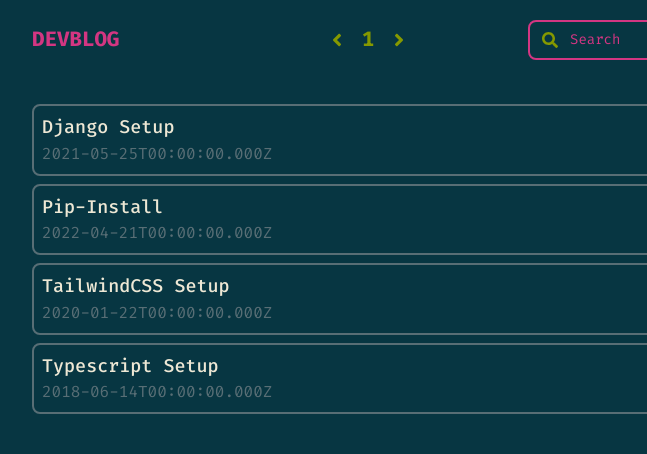
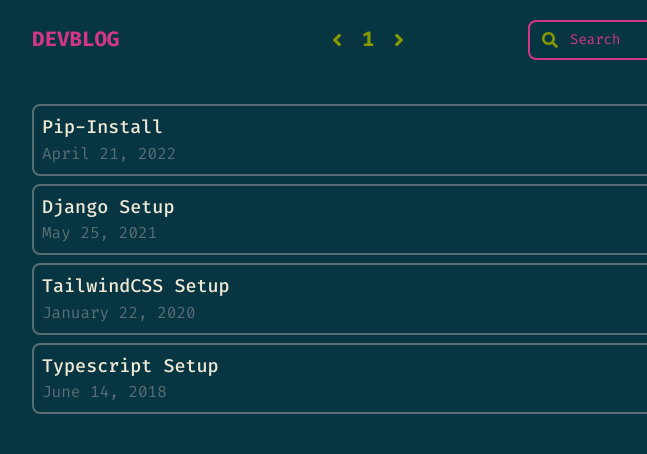
Before and after one commit to coffee-monk/developer-blog, a Gatsby site: page / in a window 1280 px wide. Shown: the top 454 px of the page, 272-919 px from the left. Built offline with nearby package versions, Linux system fonts and the light colour scheme; Gatsby itself is replaced by a stand-in of ours; some packages are replaced by stand-ins of ours; a small style sheet from the web is missing.

Commit message:
set order of posts by date

```diff
--- a/src/components/postLink.js
+++ b/src/components/postLink.js
@@ -11,15 +11,15 @@ import {
 import { faFileAlt } from "@fortawesome/free-solid-svg-icons"
 
 const PostLink = ({ post }) => {
-  const { slug, title, date, language } = post.frontmatter
+  const { slug, title, date, language } = post
   const id = post.id
 
-  // const dateString = new Date(date).toLocaleDateString("en-US", {
-  //   year: "numeric",
-  //   month: "long",
-  //   day: "numeric",
-  //   timeZone: "UTC",
-  // })
+  const dateFormatted = new Date(date).toLocaleDateString("en-US", {
+    year: "numeric",
+    month: "long",
+    day: "numeric",
+    timeZone: "UTC",
+  })
 
   let icon
   switch (language) {
@@ -46,7 +46,7 @@ const PostLink = ({ post }) => {
         <div className="flex items-center justify-between border-base-01 border-2 rounded-lg p-2 my-2 hover:border-green-sol hover:text-cyan-sol transition ease-out duration-100">
           <div>
             <h3>{title}</h3>
-            <p className="text-base-01">{date}</p>
+            <p className="text-base-01">{dateFormatted}</p>
           </div>
           <FontAwesomeIcon className="text-5xl" icon={icon} />
         </div>
--- a/src/components/postsBoard.js
+++ b/src/components/postsBoard.js
@@ -17,13 +17,11 @@ const Posts = () => {
   // apply filters and pagination
   if (filteredPosts.length === 0 && languageFilter.length > 0) {
     currentPosts = posts
-      .filter(post => languageFilter.includes(post.frontmatter.language))
+      .filter(post => languageFilter.includes(post.language))
       .slice(indexOfFirstPost, indexOfLastPost)
   } else if (filteredPosts.length > 0 && languageFilter.length > 0) {
     currentPosts = filteredPosts
-      .filter(filteredPost =>
-        languageFilter.includes(filteredPost.frontmatter.language)
-      )
+      .filter(filteredPost => languageFilter.includes(filteredPost.language))
       .slice(indexOfFirstPost, indexOfLastPost)
   } else if (filteredPosts.length === 0) {
     currentPosts = posts.slice(indexOfFirstPost, indexOfLastPost)
--- a/src/components/searchBar.js
+++ b/src/components/searchBar.js
@@ -12,9 +12,7 @@ const SearchBar = () => {
 
   const updateSearchPosts = event => {
     const filteredPosts = posts.filter(post => {
-      return post.frontmatter.title
-        .toLowerCase()
-        .includes(event.target.value.toLowerCase())
+      return post.title.toLowerCase().includes(event.target.value.toLowerCase())
     })
     dispatch({
       type: "SET_FILTERED_POSTS",
--- a/src/pages/index.js
+++ b/src/pages/index.js
@@ -17,6 +17,7 @@ const IndexPage = ({ data }) => {
         language: post.frontmatter.language,
         slug: post.frontmatter.slug,
         title: post.frontmatter.title,
+        id: post.id,
         date: new Date(post.frontmatter.date),
       }
       return filteredPostObj
@@ -29,7 +30,7 @@ const IndexPage = ({ data }) => {
   useEffect(() => {
     dispatch({
       type: "SET_POSTS",
-      payload: data.allMarkdownRemark.nodes,
+      payload: queryData2Posts,
     })
   }, [])
 
--- a/src/templates/post-template.js
+++ b/src/templates/post-template.js
@@ -6,10 +6,18 @@ export default function PostTemplate({ data }) {
   const { title, date } = data.markdownRemark.frontmatter
   const { html } = data.markdownRemark
 
+  // format date-string from query
+  const dateFormatted = new Date(date).toLocaleDateString("en-US", {
+    year: "numeric",
+    month: "long",
+    day: "numeric",
+    timeZone: "UTC",
+  })
+
   return (
     <Layout>
       <h2>{title}</h2>
-      <p className="text-base-01">{date}</p>
+      <p className="text-base-01">{dateFormatted}</p>
       <div className="my-5" dangerouslySetInnerHTML={{ __html: html }}></div>
     </Layout>
   )
```
